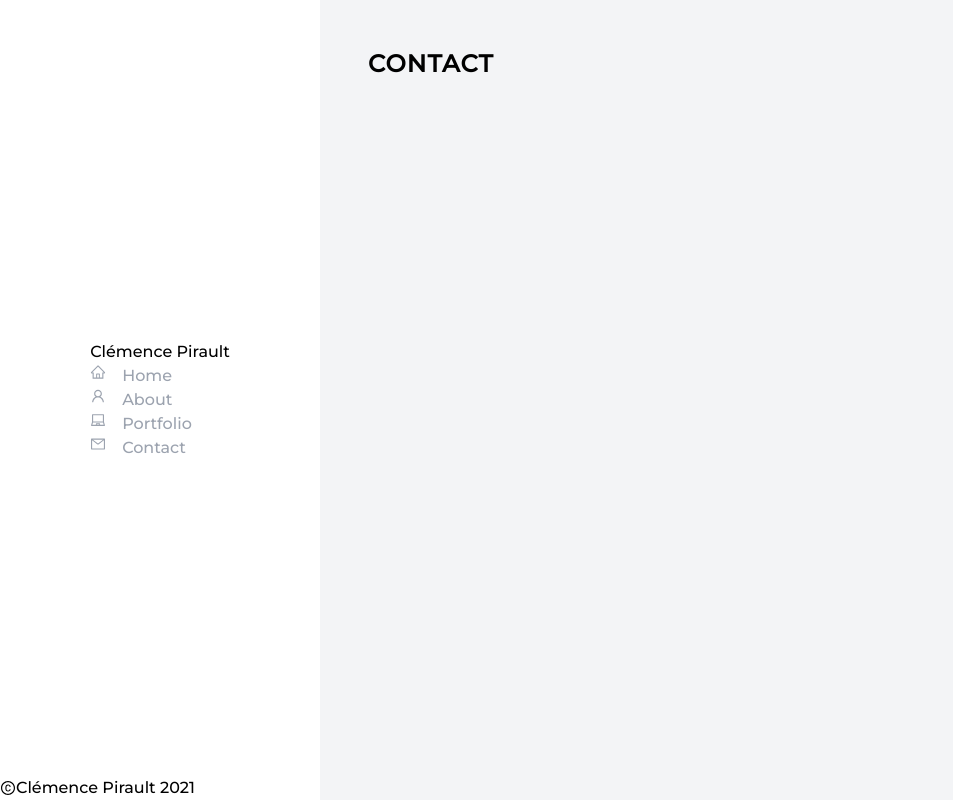
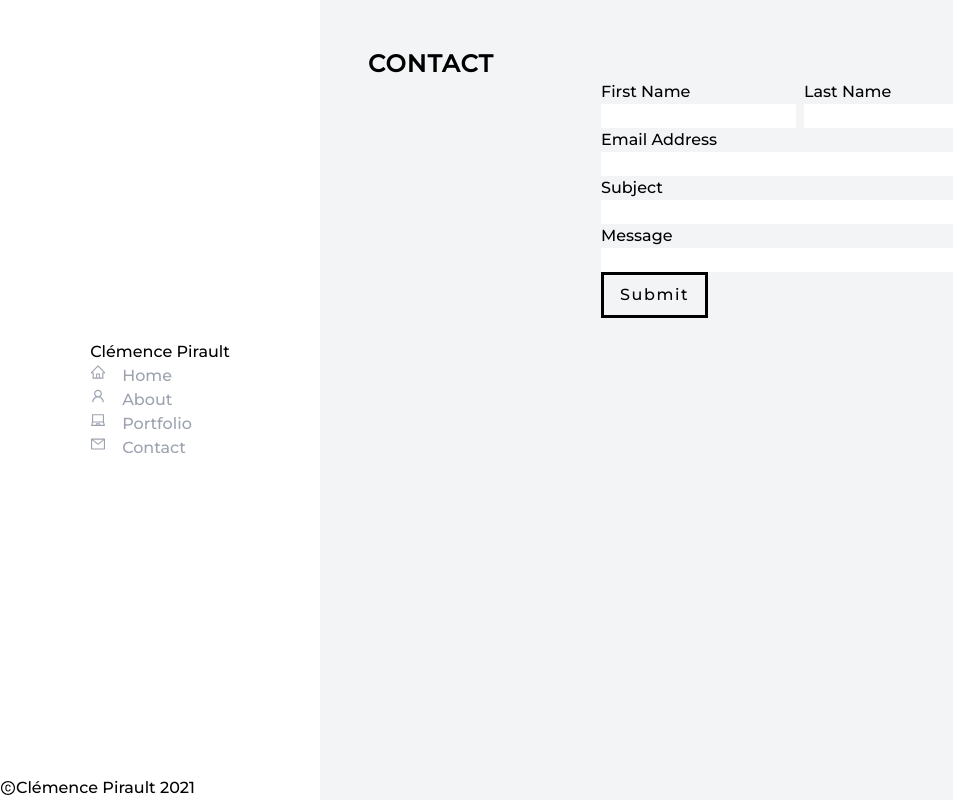
Before and after one commit to clepirault/Portfolio, a Next.js app: page /contact in a window 1280 px wide. Shown: the whole page, without its empty margins (0-953 px from the left). Built offline with nearby package versions, Linux system fonts and the light colour scheme.

Commit message:
add contact form with formik

```diff
--- a/components/button/Button.tsx
+++ b/components/button/Button.tsx
@@ -5,13 +5,14 @@ type Props = {
   children: ReactNode;
   onClick?: () => void;
   variant?: string;
+  type: 'button' | 'submit';
 };
 
 const Button: FC<Props> = (props) => {
-  const { children, onClick, variant } = props;
+  const { children, onClick, variant, type } = props;
   return (
     <span className='inline-flex items-center border-solid border-3 border-black text-black px-4 py-2'>
-      <button type='button' onClick={onClick} className='tracking-widest'>
+      <button type={type} onClick={onClick} className='tracking-widest'>
         {children}
       </button>
       {variant === 'download' && <AiOutlineDownload />}
--- /dev/null
+++ b/components/form/ContactForm.tsx
@@ -0,0 +1,73 @@
+import { FC } from 'react';
+import { Field, FieldProps, Form, Formik } from 'formik';
+import Button from '../button/Button';
+import { ToastContainer, toast } from 'react-toastify';
+
+type Props = {
+  //
+};
+
+type Values = {
+  FirstName: string;
+  LastName: string;
+  EmailAddress: string;
+  Subject: string;
+  Message: string;
+};
+
+const ContactForm: FC<Props> = () => {
+  const initialValues = {
+    FirstName: '',
+    LastName: '',
+    EmailAddress: '',
+    Subject: '',
+    Message: '',
+  };
+
+  const onSubmit = async (values: Values, { resetForm }) => {
+    console.log(JSON.stringify(values));
+    await resetForm({});
+    await toast('Thank you for your message');
+  };
+
+  return (
+    <Formik initialValues={initialValues} onSubmit={onSubmit}>
+      {({ isSubmitting, values }) => {
+        return (
+          <div className='flex flex-col items-center w-full'>
+            <Form>
+              <div className='flex sm:flex-row flex-col'>
+                <div className='flex flex-col mr-2'>
+                  <label htmlFor='FirstName'>First Name</label>
+                  <Field id='FirstName' name='FirstName'></Field>
+                </div>
+                <div className='flex flex-col'>
+                  <label htmlFor='LastName'>Last Name</label>
+                  <Field id='LastName' name='LastName'></Field>
+                </div>
+              </div>
+              <div className='flex flex-col'>
+                <label htmlFor='EmailAddress'>Email Address</label>
+                <Field id='EmailAddress' name='EmailAddress'></Field>
+              </div>
+              <div className='flex flex-col'>
+                <label htmlFor='Subject'>Subject</label>
+                <Field id='Subject' name='Subject'></Field>
+              </div>
+              <div className='flex flex-col'>
+                <label htmlFor='Message'>Message</label>
+                <Field id='Message' name='Message'></Field>
+              </div>
+              <div>
+                <Button type='submit'>Submit</Button>
+                <ToastContainer />
+              </div>
+            </Form>
+          </div>
+        );
+      }}
+    </Formik>
+  );
+};
+
+export default ContactForm;
--- a/components/project/ProjectHero.tsx
+++ b/components/project/ProjectHero.tsx
@@ -1,6 +1,5 @@
 import { FC } from 'react';
 import Link from 'next/link';
-import Button from '../button/Button';
 
 type Props = {
   title: string;
--- a/package.json
+++ b/package.json
@@ -11,6 +11,7 @@
   "dependencies": {
     "@prismicio/client": "^5.1.0",
     "@types/react-modal": "^3.12.1",
+    "formik": "^2.2.9",
     "next": "11.1.2",
     "next-slicezone": "^0.1.2",
     "prismic-javascript": "^3.0.2",
@@ -19,7 +20,8 @@
     "react-dom": "17.0.2",
     "react-icons": "^4.2.0",
     "react-modal": "^3.14.3",
-    "react-reveal": "^1.2.2"
+    "react-reveal": "^1.2.2",
+    "react-toastify": "^8.0.3"
   },
   "devDependencies": {
     "@types/react": "17.0.26",
--- a/pages/about.tsx
+++ b/pages/about.tsx
@@ -50,12 +50,14 @@ const About: NextPage<Props> = (props) => {
         </div>
       </div>
       <div className='w-full flex justify-around m-auto sm:w-1/3 sm:justify-between'>
-        <Button variant='download'>
+        <Button variant='download' type='button'>
           <Link href={about.link1.url}>
             <a target='_blank'>{constants.resume}</a>
           </Link>
         </Button>
-        <Button onClick={handleOpenModal}>{constants.skills}</Button>
+        <Button onClick={handleOpenModal} type='button'>
+          {constants.skills}
+        </Button>
       </div>
       <div className='flex flex-col my-24 sm:grid sm:grid-cols-2 sm:mx-12'>
         <div className='mx-4 my-4 sm:my-0'>
--- a/pages/contact.tsx
+++ b/pages/contact.tsx
@@ -1,4 +1,5 @@
 import type { NextPage } from 'next';
+import ContactForm from '../components/form/ContactForm';
 import MainLayout from '../components/layout/MainLayout';
 import PageTitle from '../components/title/PageTitle';
 import { constants } from '../utils/constants/constants';
@@ -7,6 +8,7 @@ const Contact: NextPage = () => {
   return (
     <MainLayout>
       <PageTitle>{constants.pages.contact}</PageTitle>
+      <ContactForm />
     </MainLayout>
   );
 };
```
Also changed, not shown: 1 other file (tests, documents, lock files or other folders).
